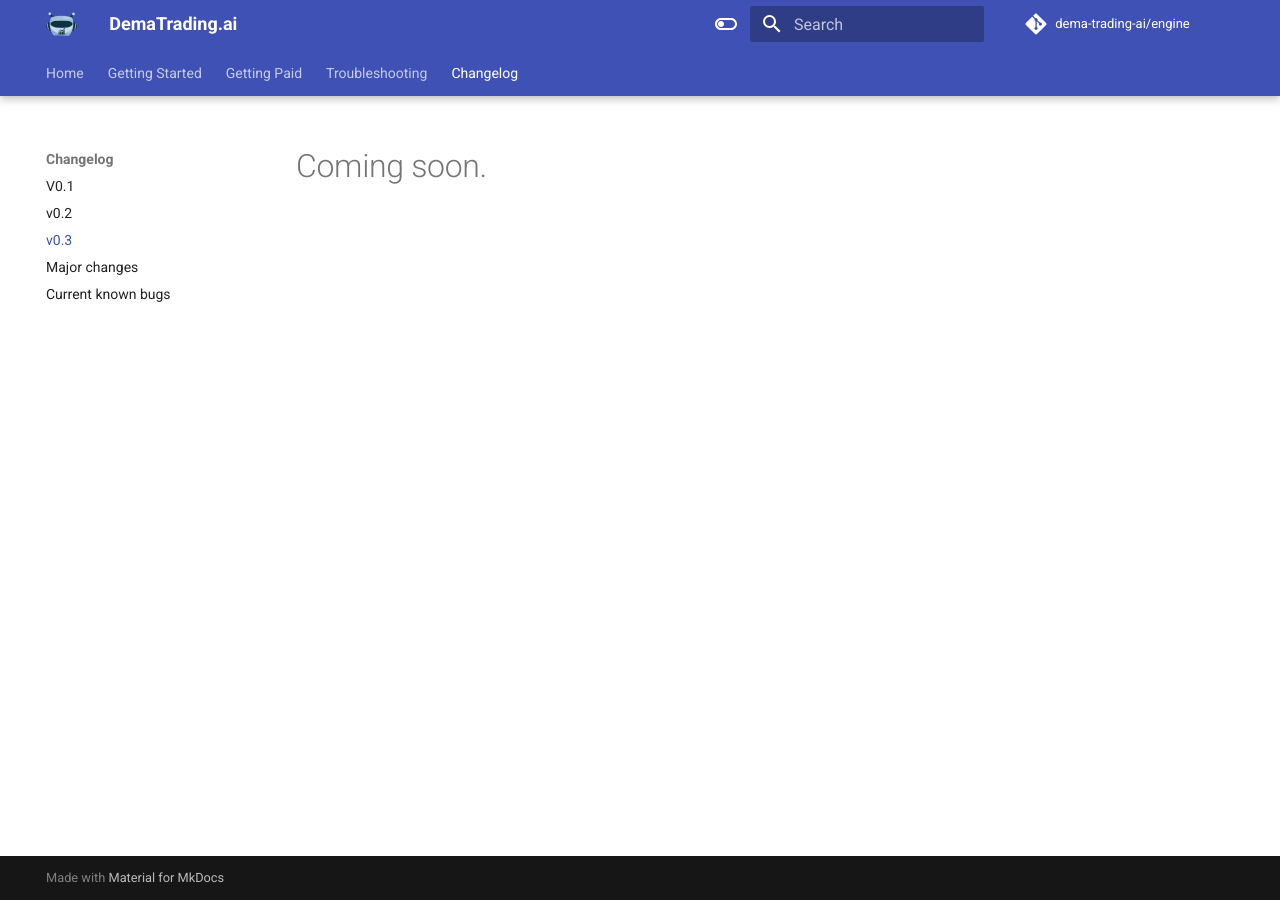
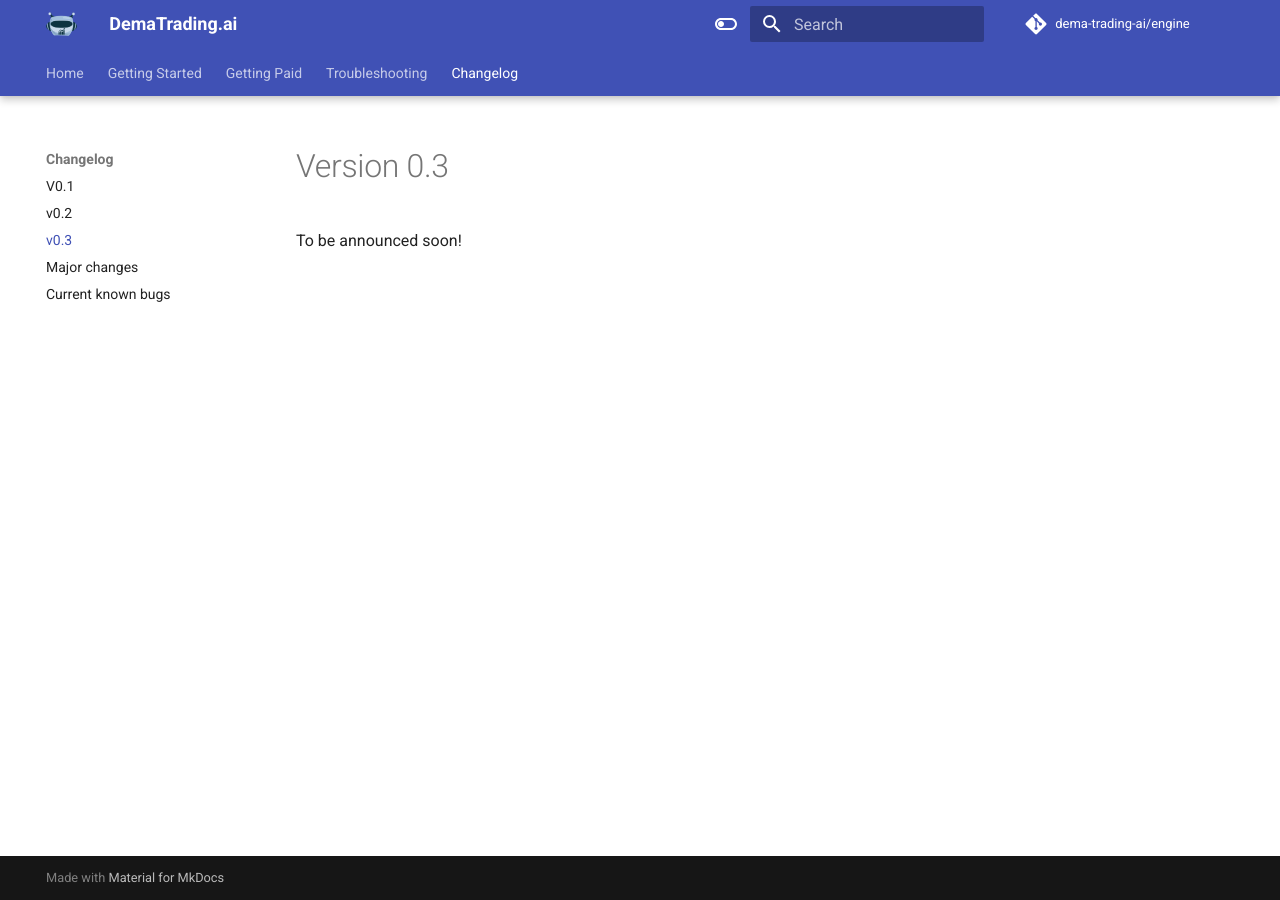
Before and after one commit to dema-trading-ai/docs, an MkDocs documentation site: the page built from docs/changelog/v03.md, in a window 1280 px wide. Built offline with MkDocs 1.6.1 and Material for MkDocs 9.7.7, drawn with Linux system fonts in a browser that asks for light colours; comment, search, counter and statistics services are not loaded.

Commit message:
[Feat] updated v0.3

```diff
--- a/docs/changelog/v03.md
+++ b/docs/changelog/v03.md
@@ -1 +1,2 @@
-# Coming soon.
+# Version 0.3
+To be announced soon!
```
